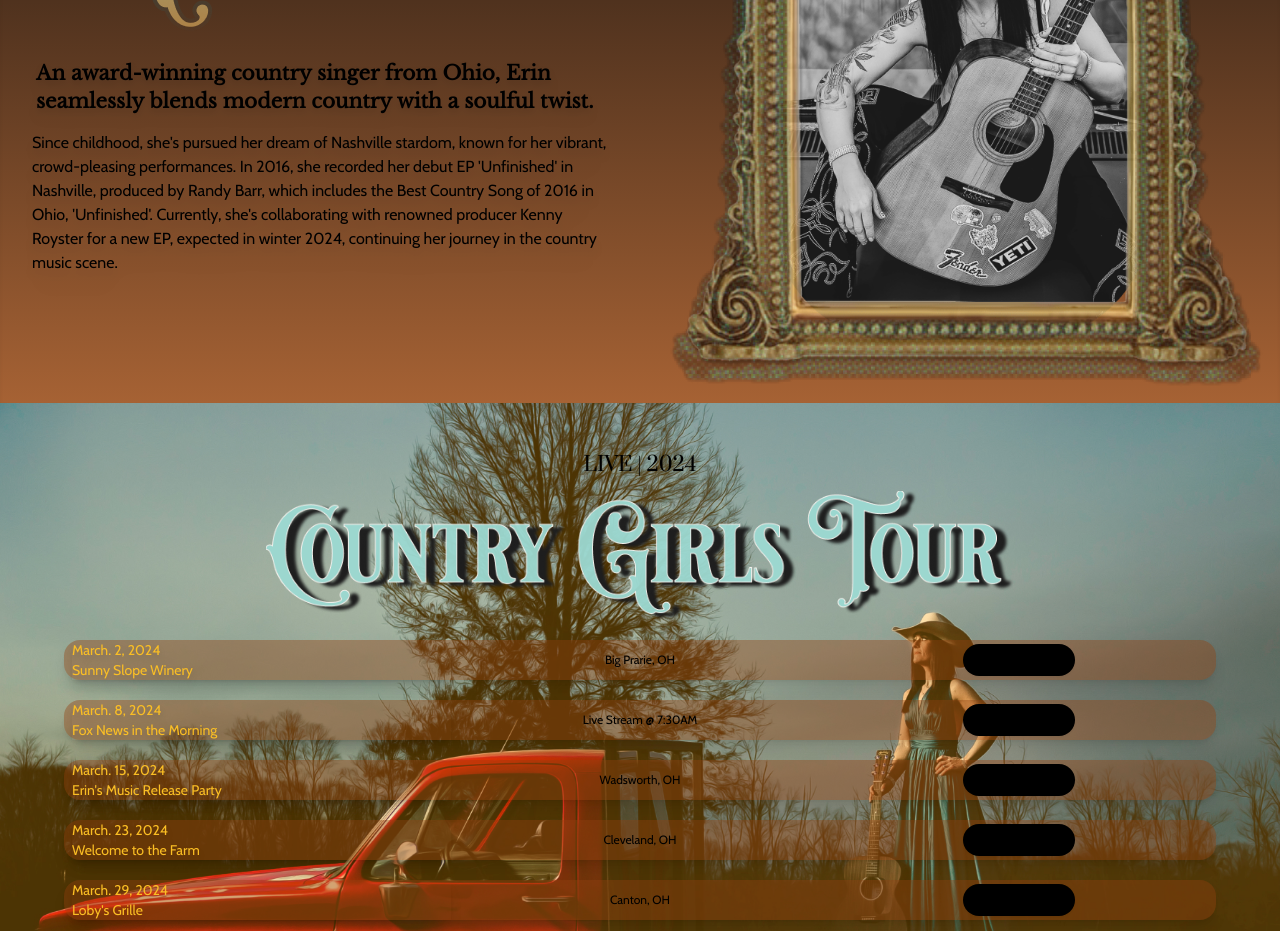
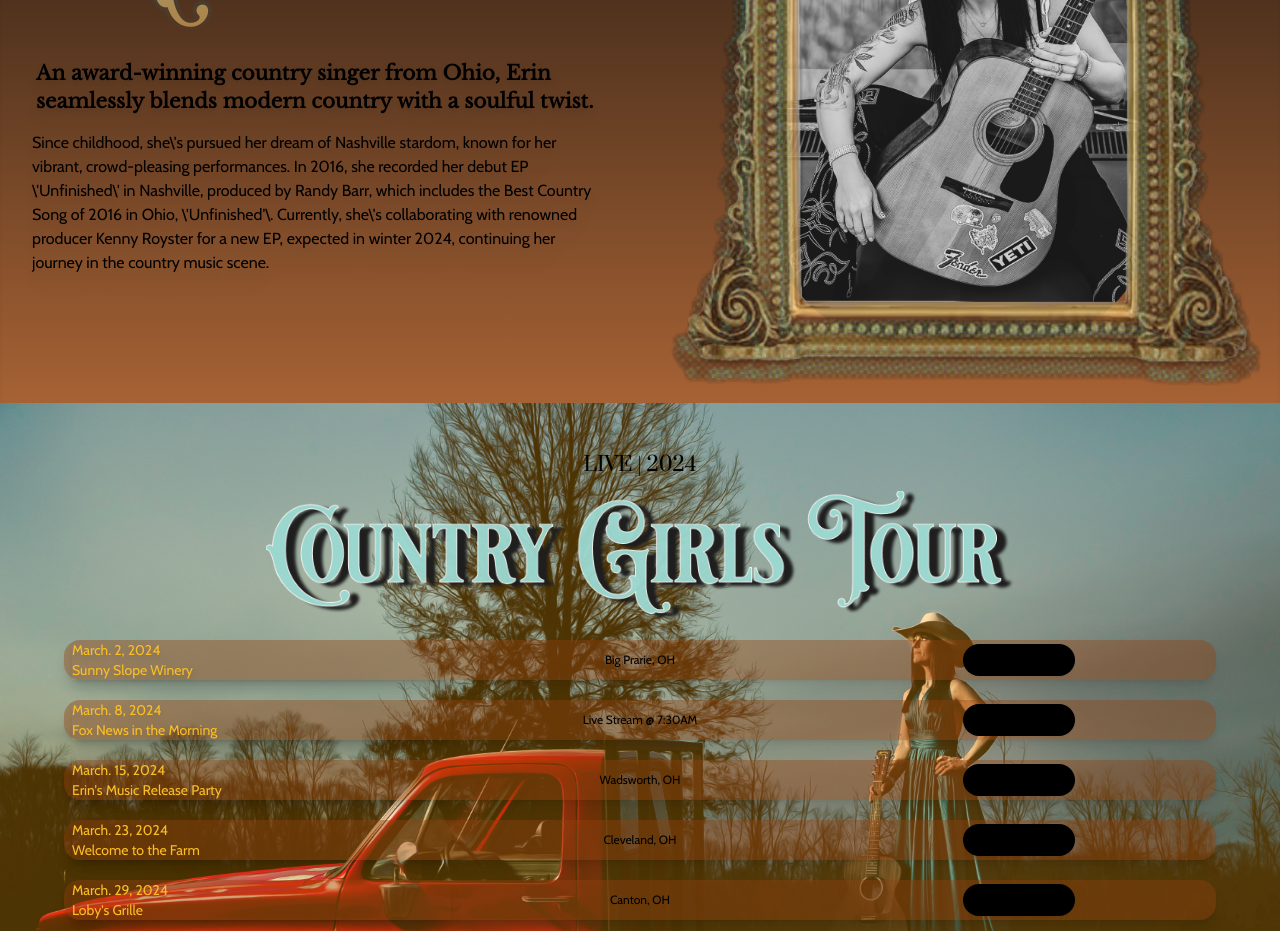
Before and after one commit to blindlemon92/esm, a Next.js app: page / in a window 1280 px wide. Shown: the part 1060-1991 px from the top of the page. Built offline with nearby package versions, Linux system fonts and the light colour scheme; a web font is replaced by a local one.

Commit message:
fixed unescaped characters

```diff
--- a/src/app/components/AboutElement/AboutElement.tsx
+++ b/src/app/components/AboutElement/AboutElement.tsx
@@ -26,11 +26,11 @@ export default function AboutElement() {
 					alt='erin_in_vintage_frame'
 				/>
 				<p className={styles.bioSpan}>
-					Since childhood, she's pursued her dream of Nashville stardom, known
+					Since childhood, she\'s pursued her dream of Nashville stardom, known
 					for her vibrant, crowd-pleasing performances. In 2016, she recorded
-					her debut EP 'Unfinished' in Nashville, produced by Randy Barr, which
-					includes the Best Country Song of 2016 in Ohio, 'Unfinished'.
-					Currently, she's collaborating with renowned producer Kenny Royster
+					her debut EP \'Unfinished\' in Nashville, produced by Randy Barr,
+					which includes the Best Country Song of 2016 in Ohio, \'Unfinished'\.
+					Currently, she\'s collaborating with renowned producer Kenny Royster
 					for a new EP, expected in winter 2024, continuing her journey in the
 					country music scene.
 				</p>
```
